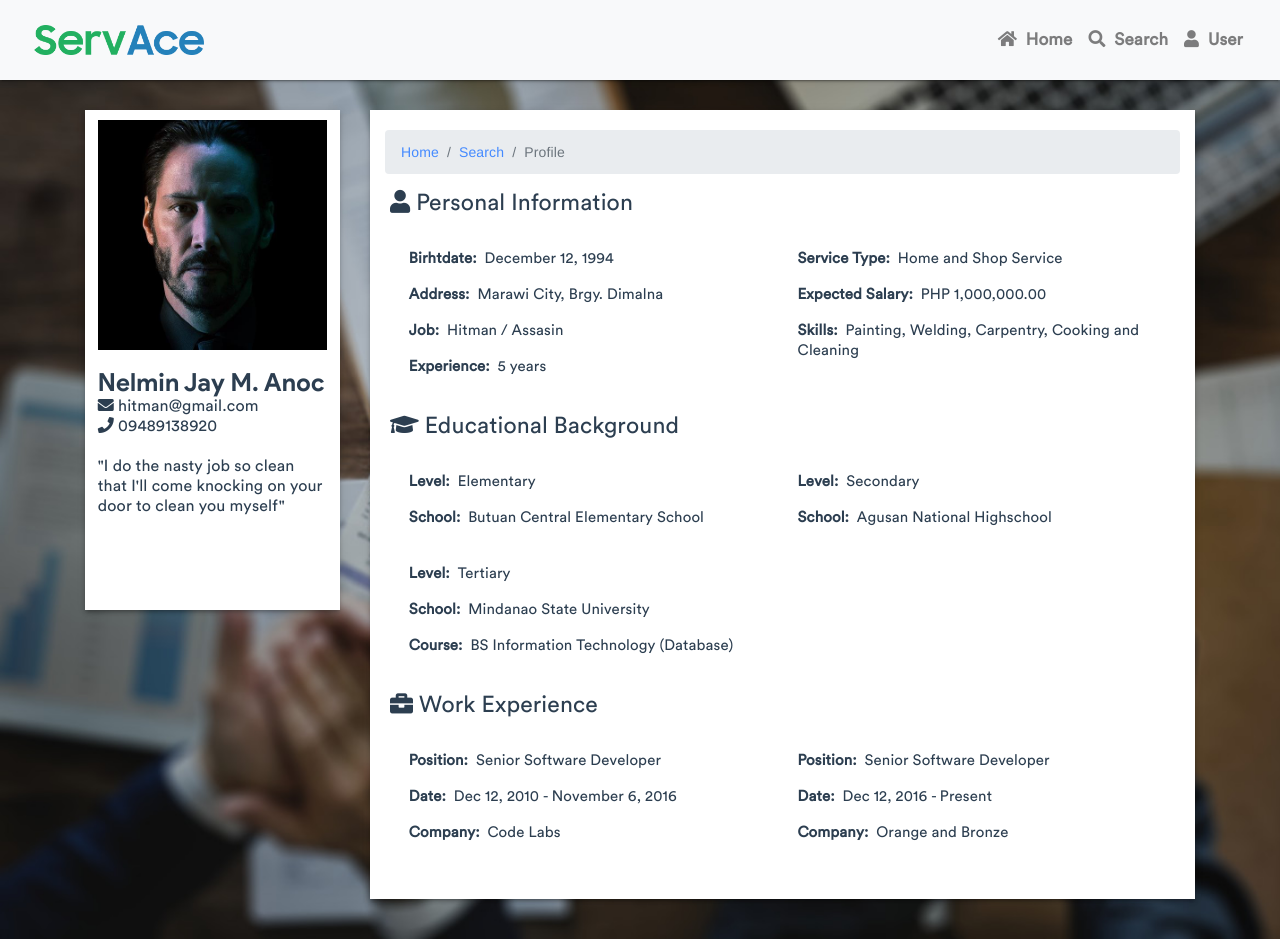
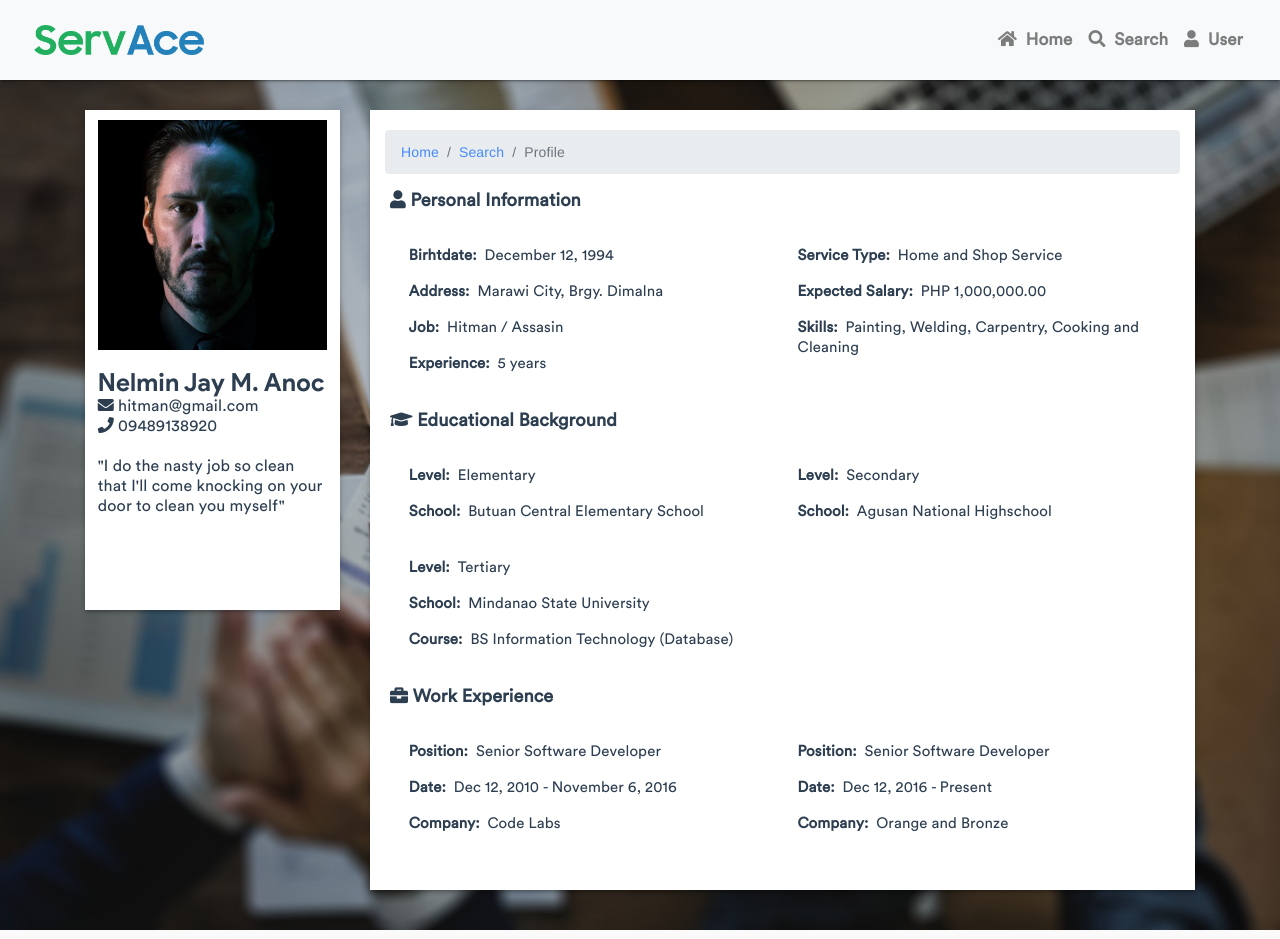
Before and after one commit to sl1mpshady/servace, a Vue app: page /#/profile in a window 1280 px wide. Built offline with nearby package versions, Linux system fonts and the light colour scheme.

Commit message:
prototype updates

```diff
--- a/src/components/Profile.vue
+++ b/src/components/Profile.vue
@@ -247,8 +247,9 @@
 
 .section-sub-titles {
 	font-family: 'Lineto Circular Book' !important;
-	font-size: 23px;
+	font-size: 18px;
 	margin-left: 5px;
+	font-weight: bold;
 }
 
 .certificate-width {
```
Also changed, not shown: 7 other files (tests, documents, lock files or other folders).
